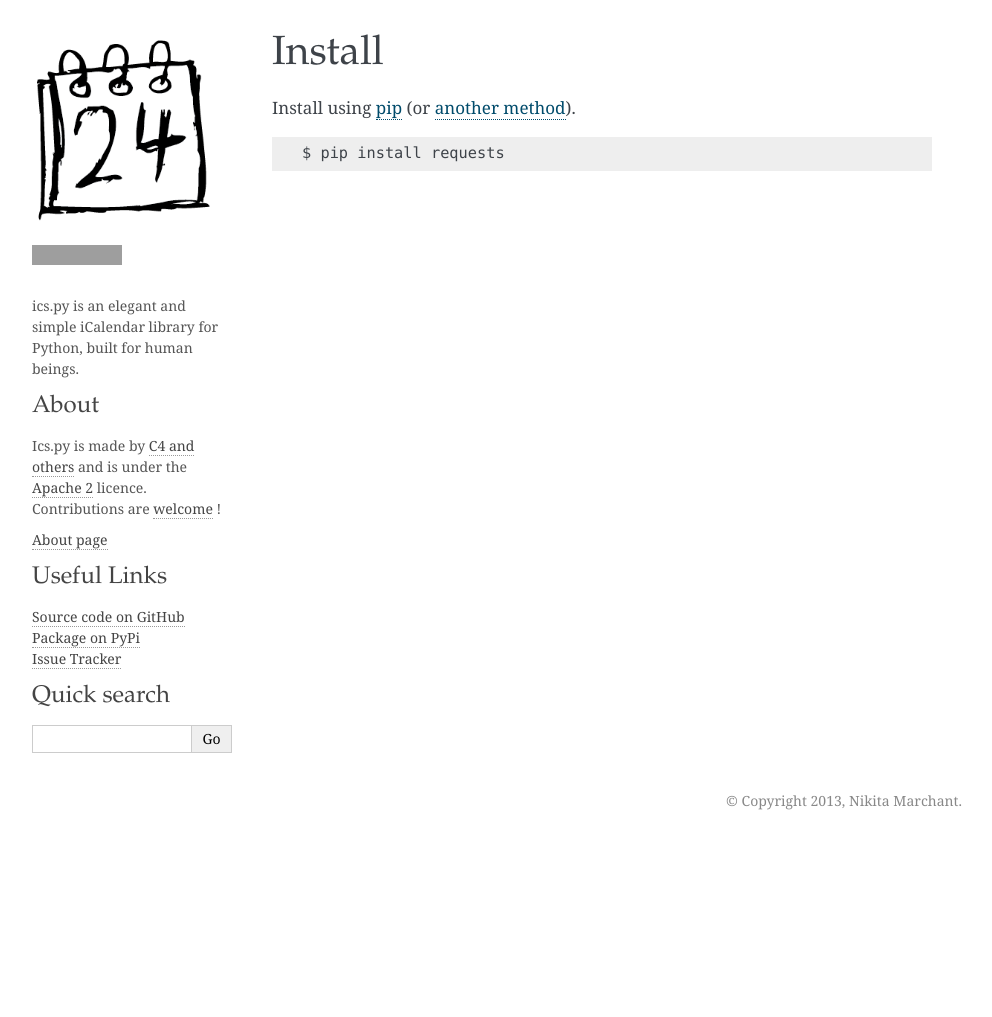
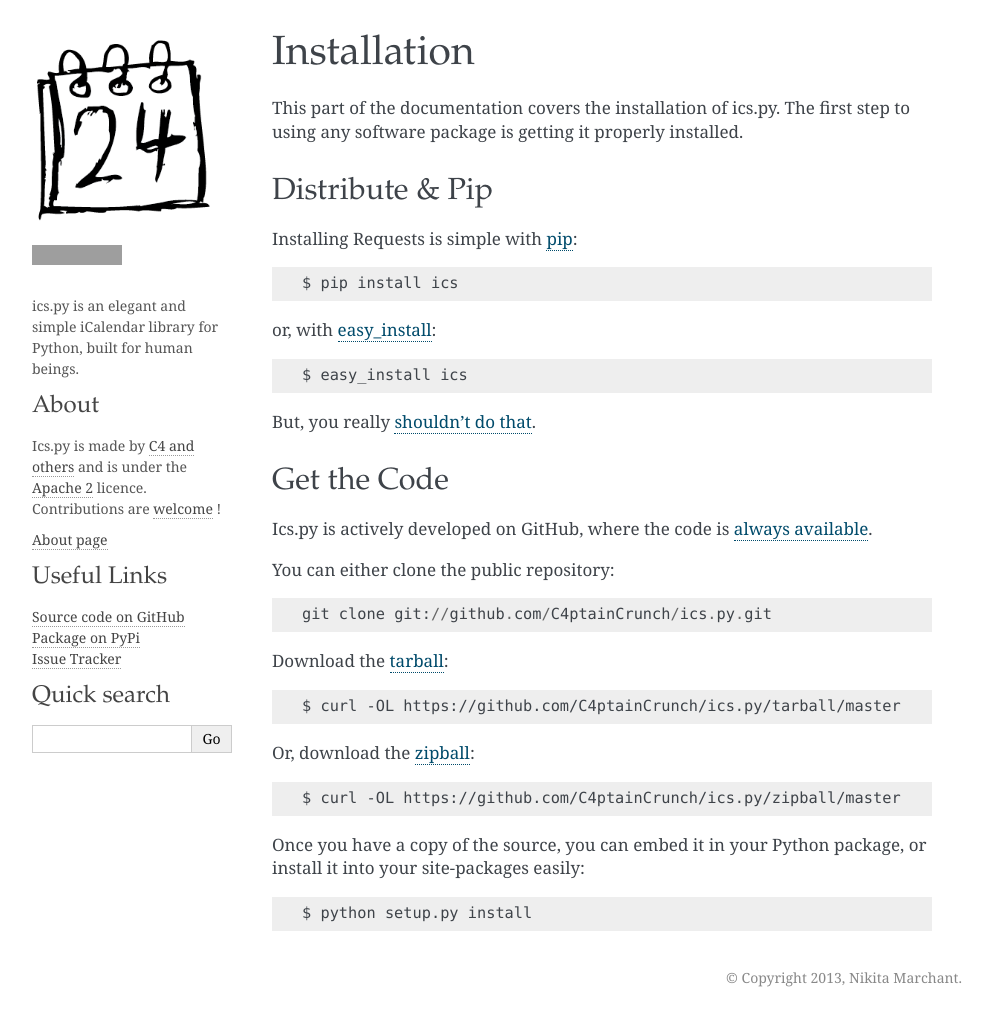
Before and after one commit to ics-py/ics-py, a Sphinx documentation site: the page built from doc/installation.rst, in a window 1280 px wide. Shown: the whole page, without its empty margins (148-1140 px from the left). Built offline with Sphinx 7.4.7, drawn with Linux system fonts in a browser that asks for light colours; the version number could not be read and is left out; before the commit the page ends 900 px from its top, so only the background shows below that; grey boxes are pictures that could not be loaded.

Commit message:
Doc re-organization

```diff
--- a/doc/installation.rst
+++ b/doc/installation.rst
@@ -1,8 +1,46 @@
 .. _`installation`:
-Install
-=======
 
-Install using `pip <http://www.pip-installer.org/>`_ (or :ref:`another method <installation>`).
-::
+Installation
+============
 
-    $ pip install requests
+This part of the documentation covers the installation of ics.py.
+The first step to using any software package is getting it properly installed.
+
+
+Distribute & Pip
+----------------
+
+Installing Requests is simple with `pip <http://www.pip-installer.org/>`_::
+
+    $ pip install ics
+
+or, with `easy_install <http://pypi.python.org/pypi/setuptools>`_::
+
+    $ easy_install ics
+
+But, you really `shouldn't do that <http://www.pip-installer.org/en/latest/other-tools.html#pip-compared-to-easy-install>`_.
+
+
+Get the Code
+------------
+
+Ics.py is actively developed on GitHub, where the code is
+`always available <https://github.com/C4ptainCrunch/ics.py>`_.
+
+You can either clone the public repository::
+
+    git clone git://github.com/C4ptainCrunch/ics.py.git
+
+Download the `tarball <https://github.com/C4ptainCrunch/ics.py/tarball/master>`_::
+
+    $ curl -OL https://github.com/C4ptainCrunch/ics.py/tarball/master
+
+Or, download the `zipball <https://github.com/C4ptainCrunch/ics.py/zipball/master>`_::
+
+    $ curl -OL https://github.com/C4ptainCrunch/ics.py/zipball/master
+
+
+Once you have a copy of the source, you can embed it in your Python package,
+or install it into your site-packages easily::
+
+    $ python setup.py install
```
Also changed, not shown: doc/api.rst (added, +23 -0 lines), doc/index.rst (+45 -73 lines), 1 other file.
